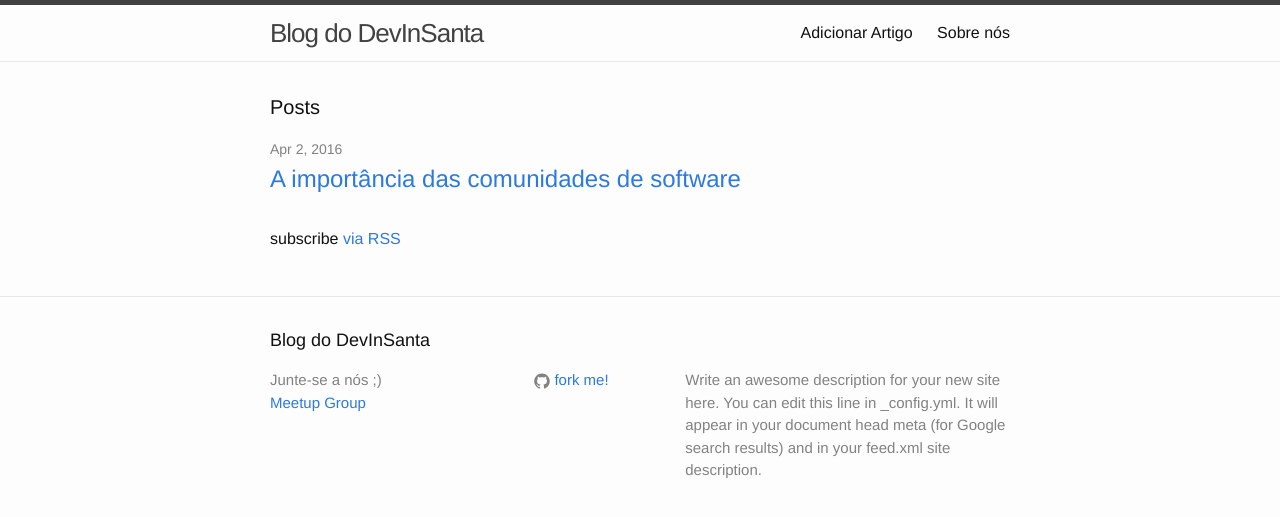
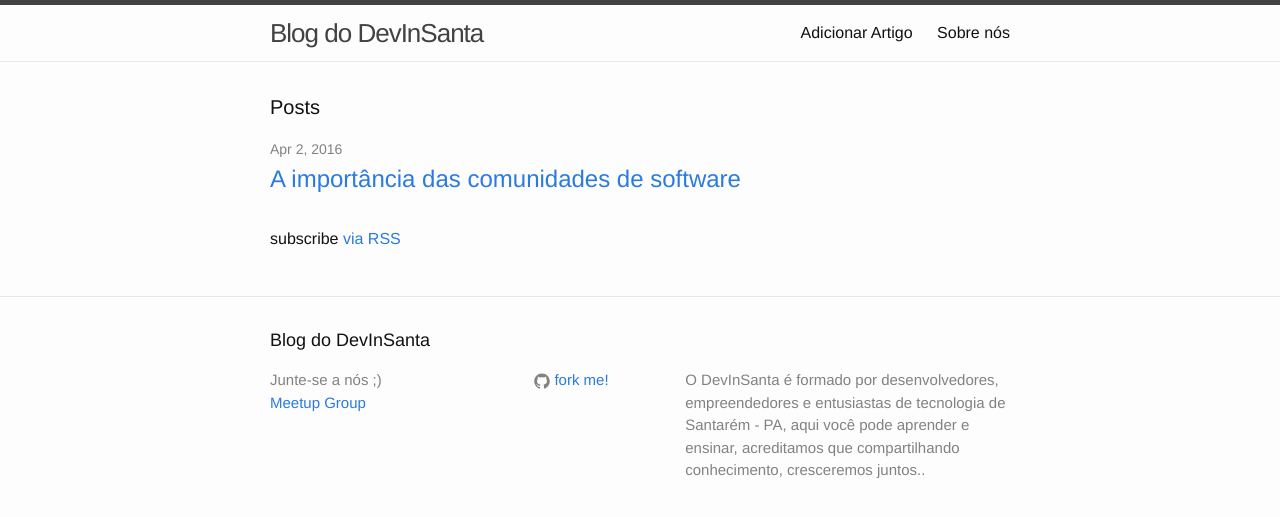
Before and after one commit to murilosardinha/blog, a Jekyll site: the page built from index.html, in a window 1280 px wide. Shown: the top 517 px of the page. Built offline with Jekyll 4.4.1, drawn with Linux system fonts in a browser that asks for light colours.

Commit message:
Descrição Adicionada

```diff
--- a/_config.yml
+++ b/_config.yml
@@ -2,9 +2,7 @@
 title: Blog do DevInSanta
 email: your-email@domain.com
 description: > # this means to ignore newlines until "baseurl:"
-  Write an awesome description for your new site here. You can edit this
-  line in _config.yml. It will appear in your document head meta (for
-  Google search results) and in your feed.xml site description.
+  O DevInSanta é formado por desenvolvedores, empreendedores e entusiastas de tecnologia de Santarém - PA, aqui você pode aprender e ensinar, acreditamos  que compartilhando conhecimento, cresceremos juntos..
 baseurl: "/blog" # the subpath of your site, e.g. /blog/
 #twitter_username: jekyllrb
 github_project:  "devinsanta/blog"
```
